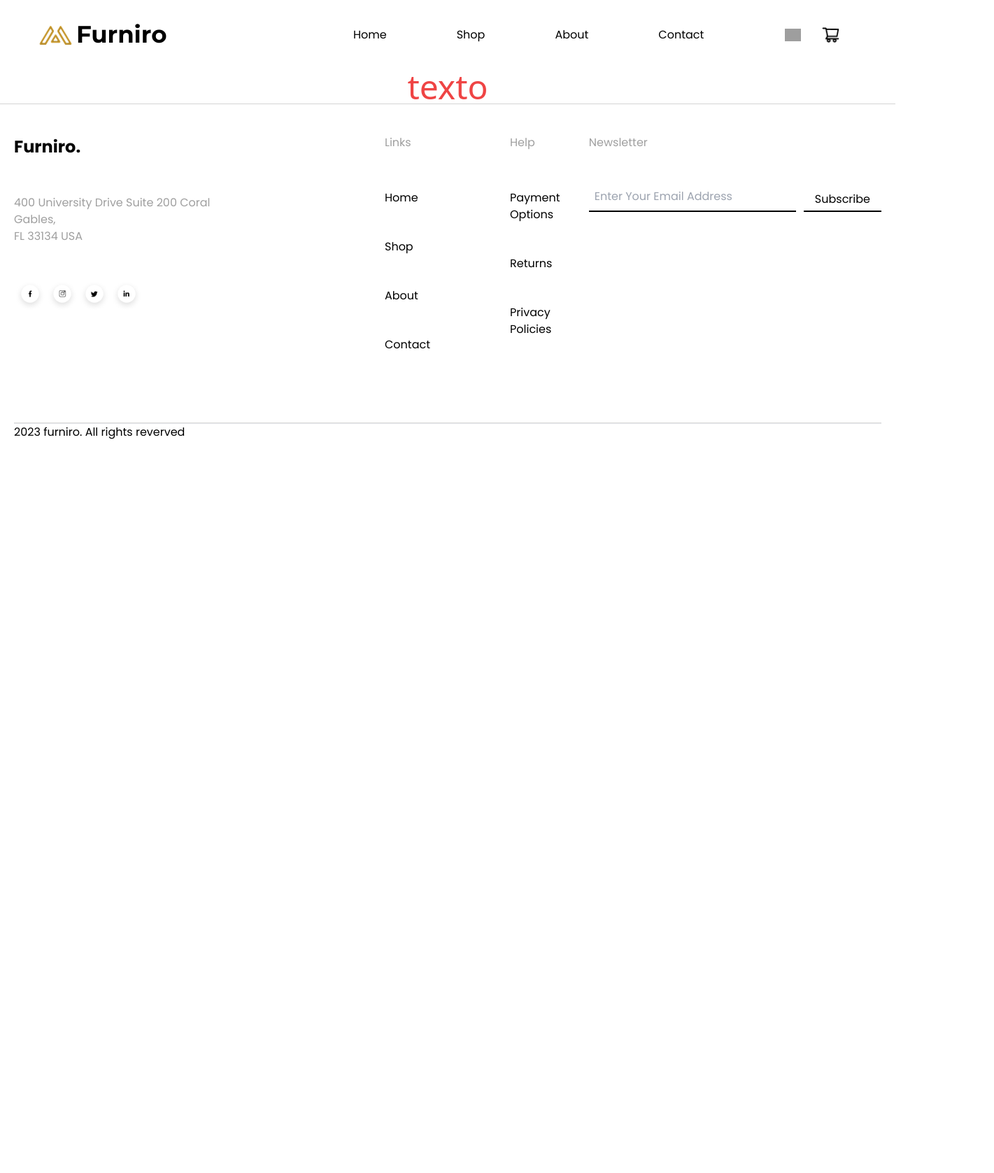
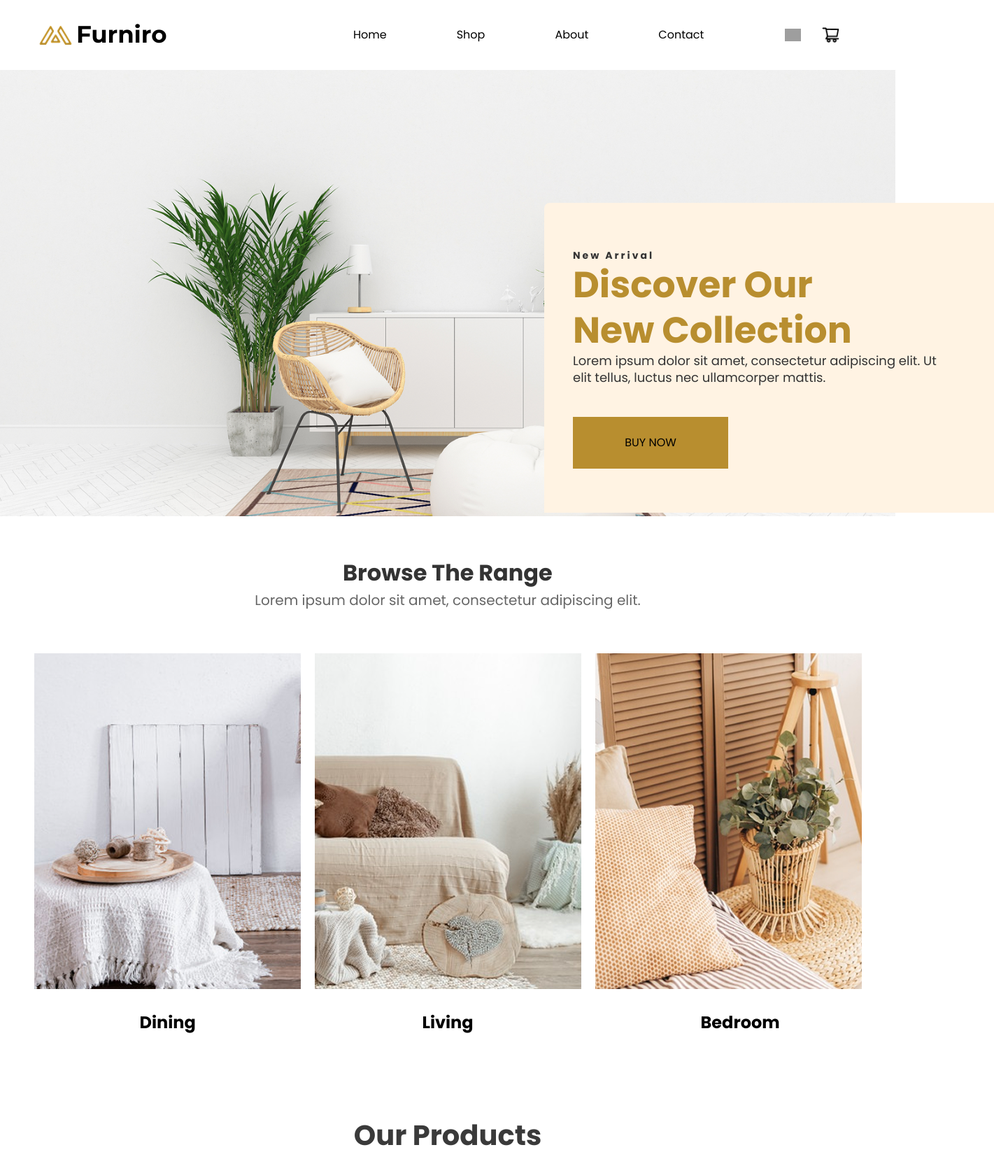
Before and after one commit to Tayling-Ng/desafio-4_compassUol, a React (Vite) app: page / in a window 1280 px wide. Shown: the top 1677 px of the page at 70% size, 1421 px wide, since content can reach past the window. Before the commit the page ends 800 px from the top, so only its background shows below. Built offline with nearby package versions, Linux system fonts and the light colour scheme; grey boxes are pictures that could not be loaded.

Commit message:
chore: Home Page Structure

```diff
--- a/src/pages/homePage/homePage.tsx
+++ b/src/pages/homePage/homePage.tsx
@@ -1,7 +1,17 @@
+import { MainSection } from './MainSection/MainSection.tsx';
+import { Section2 } from './Section2/Section2.tsx';
+import { Section3 } from './Section3/Section3.tsx';
+import { Section4 } from './Section4/Section4.tsx';
+import { Section5 } from './Section5/Section5.tsx';
+
 export const HomePage = () => {
     return (
-        <div className="w-full flex flex-col">
-            <p className={`text-5xl text-center text-red-500`}>texto</p>
+        <div>
+            <MainSection />
+            <Section2 />
+            <Section3 />
+            <Section4 />
+            <Section5 />
         </div>
     );
 };
```
